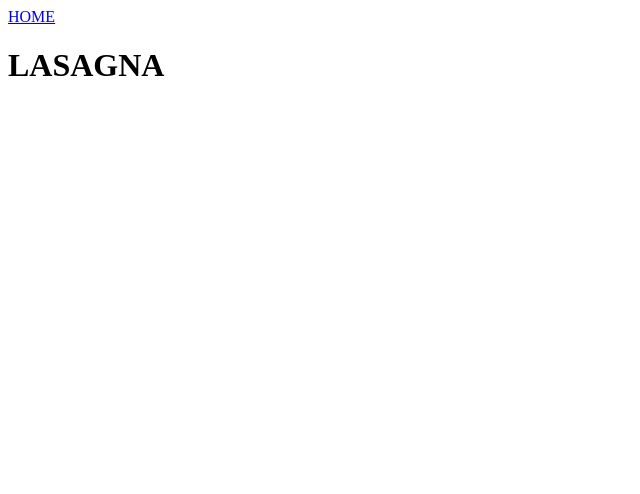
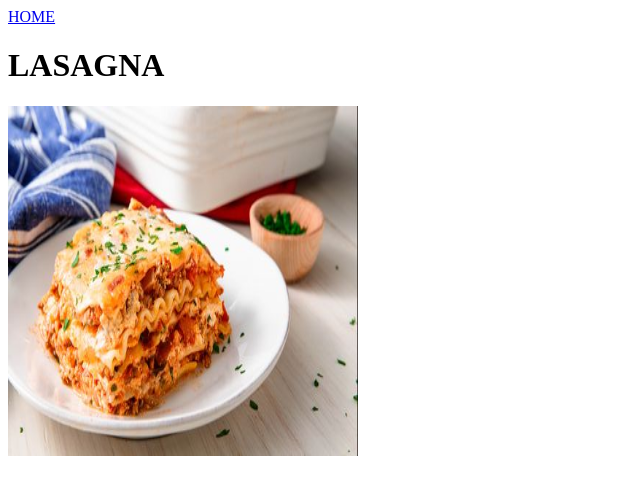
Before and after one commit to comfortmbah/recipes-webpage, a plain HTML site: page recipes/lasagna.html in a window 1280 px wide. Shown: the whole page, without its empty margins (0-640 px from the left). Drawn offline with Linux system fonts and the light colour scheme.

Commit message:
Add an image of a recipe

```diff
--- a/recipes/lasagna.html
+++ b/recipes/lasagna.html
@@ -10,5 +10,7 @@
 
     <h1>LASAGNA</h1>
 
+    <img src="../images/lasagna.jpg" alt="An image of lasagna recipe" width="350px" height="350px">
+
 </body>
 </html>
```
